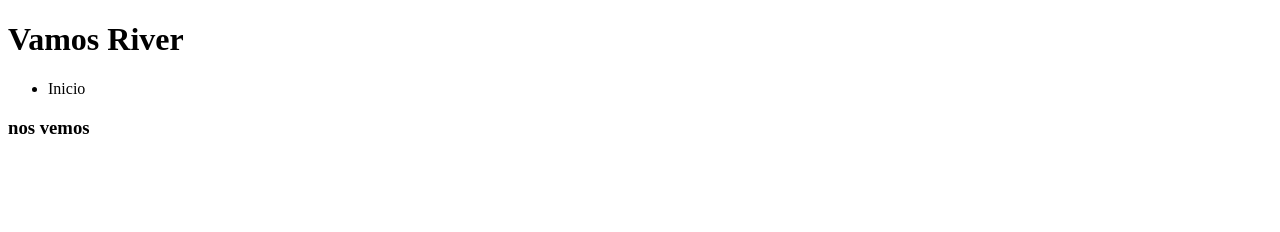
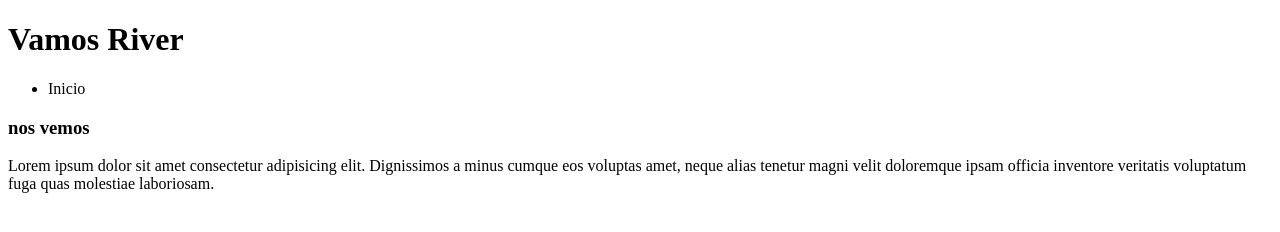
Before and after one commit to Jona912/practica, a plain HTML site: page index.html in a window 1280 px wide. Drawn offline with Linux system fonts and the light colour scheme.

Commit message:
otra version

```diff
--- a/index.html
+++ b/index.html
@@ -19,6 +19,11 @@
     </main>
 <footer>
     <h3>nos vemos</h3>
+
+
+    <p>
+        Lorem ipsum dolor sit amet consectetur adipisicing elit. Dignissimos a minus cumque eos voluptas amet, neque alias tenetur magni velit doloremque ipsam officia inventore veritatis voluptatum fuga quas molestiae laboriosam.
+    </p>
 </footer>
 </body>
 </html>
```
